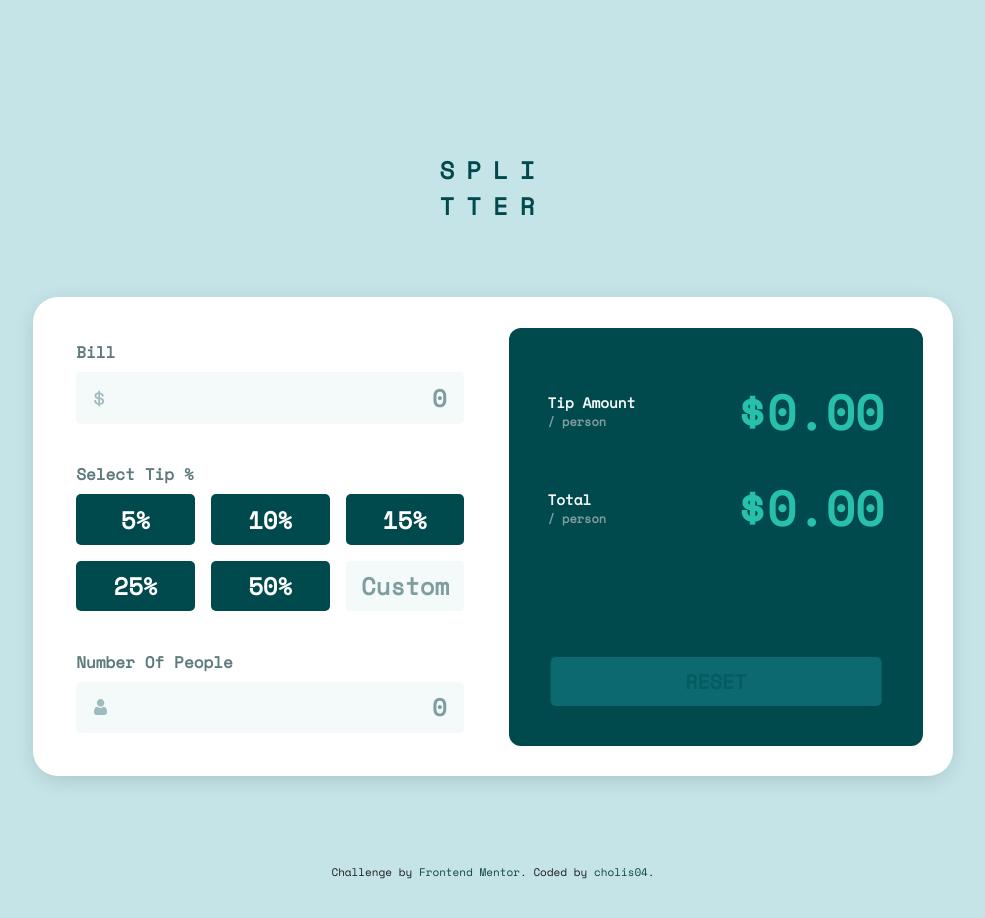
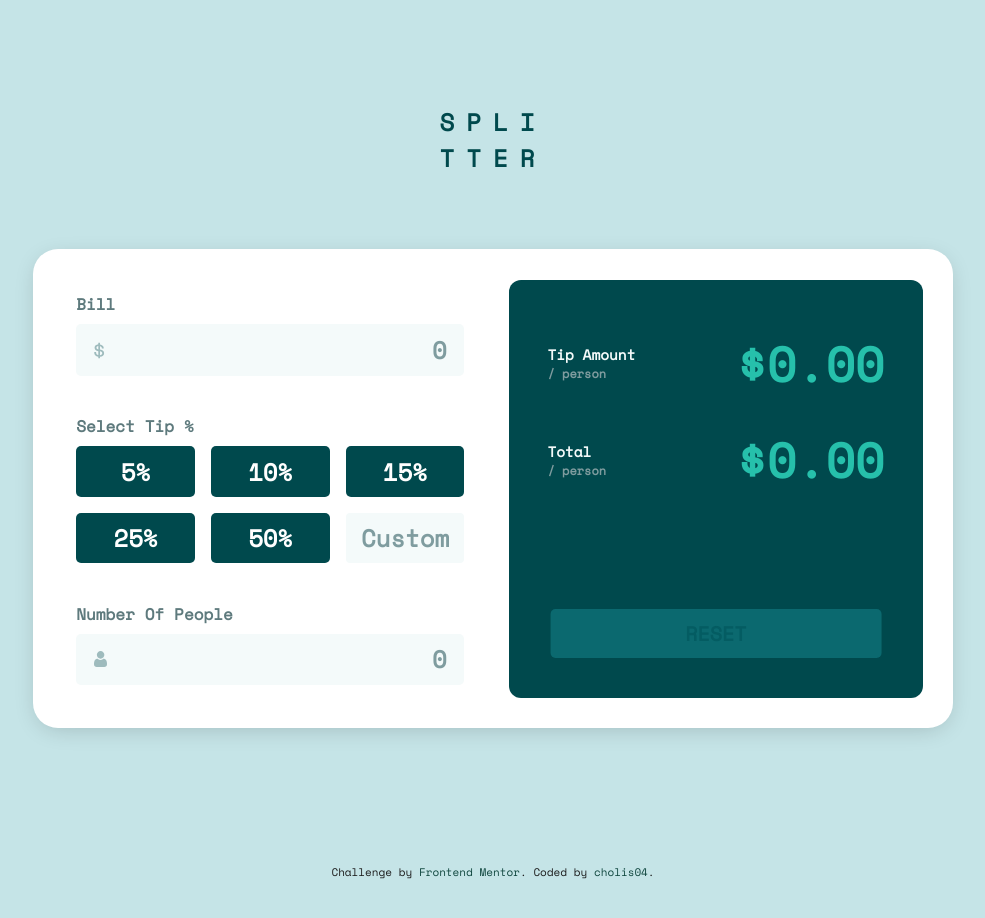
Before and after one commit to cholis04/tip-calculator-app, a Next.js app: page / in a window 1280 px wide. Shown: the top 918 px of the page, without its empty margins (147-1132 px from the left). Built offline with nearby package versions, Linux system fonts and the light colour scheme.

Commit message:
Reduce MarginTop Heading on Desktop

```diff
--- a/components/heading/index.tsx
+++ b/components/heading/index.tsx
@@ -12,7 +12,7 @@ const HeadingLogo = styled.h1`
   /* Desktop */
   @media only screen and (min-width: 680px) {
     & {
-      margin-top: 8rem;
+      margin-top: 2rem;
     }
   }
 `;
```
